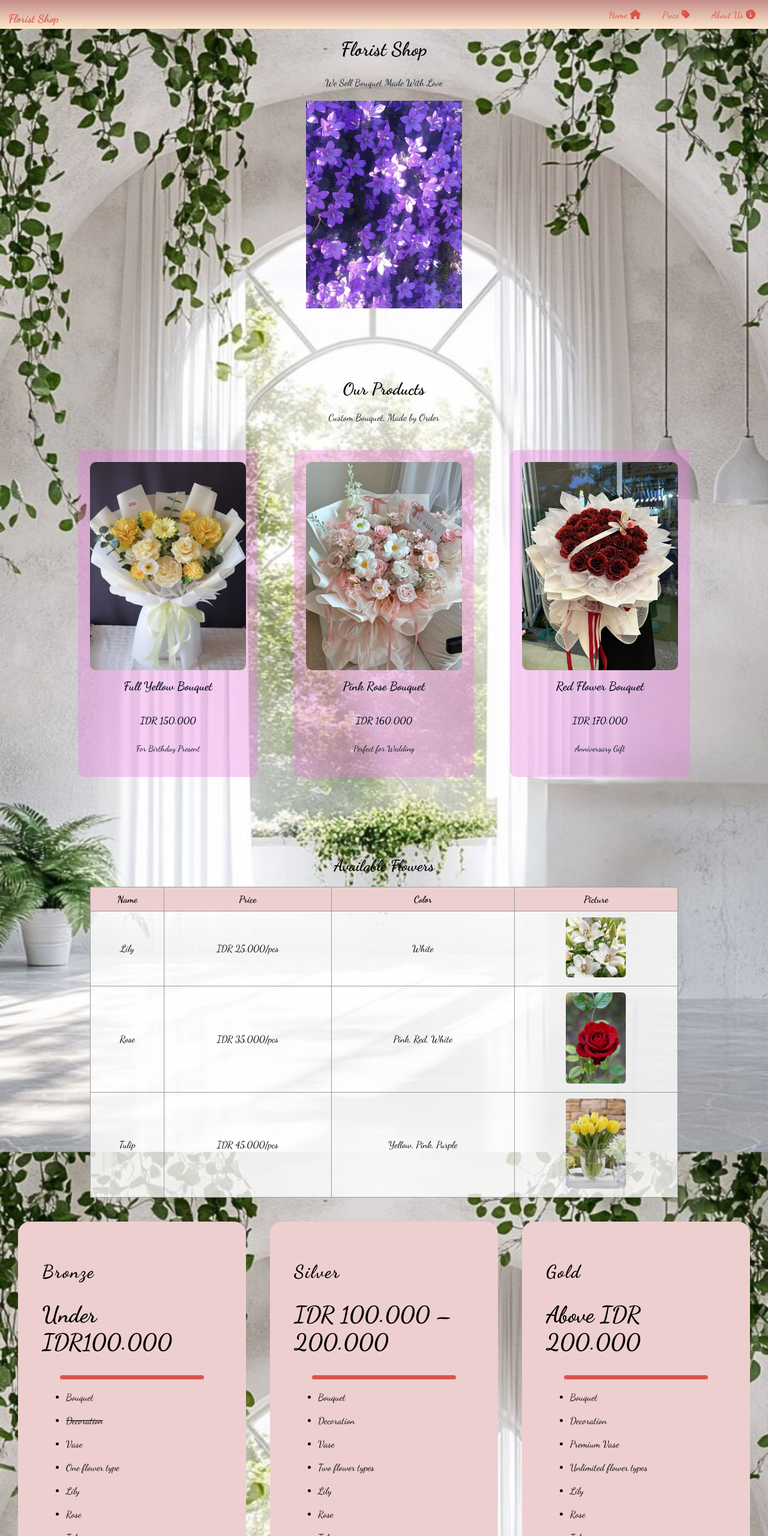
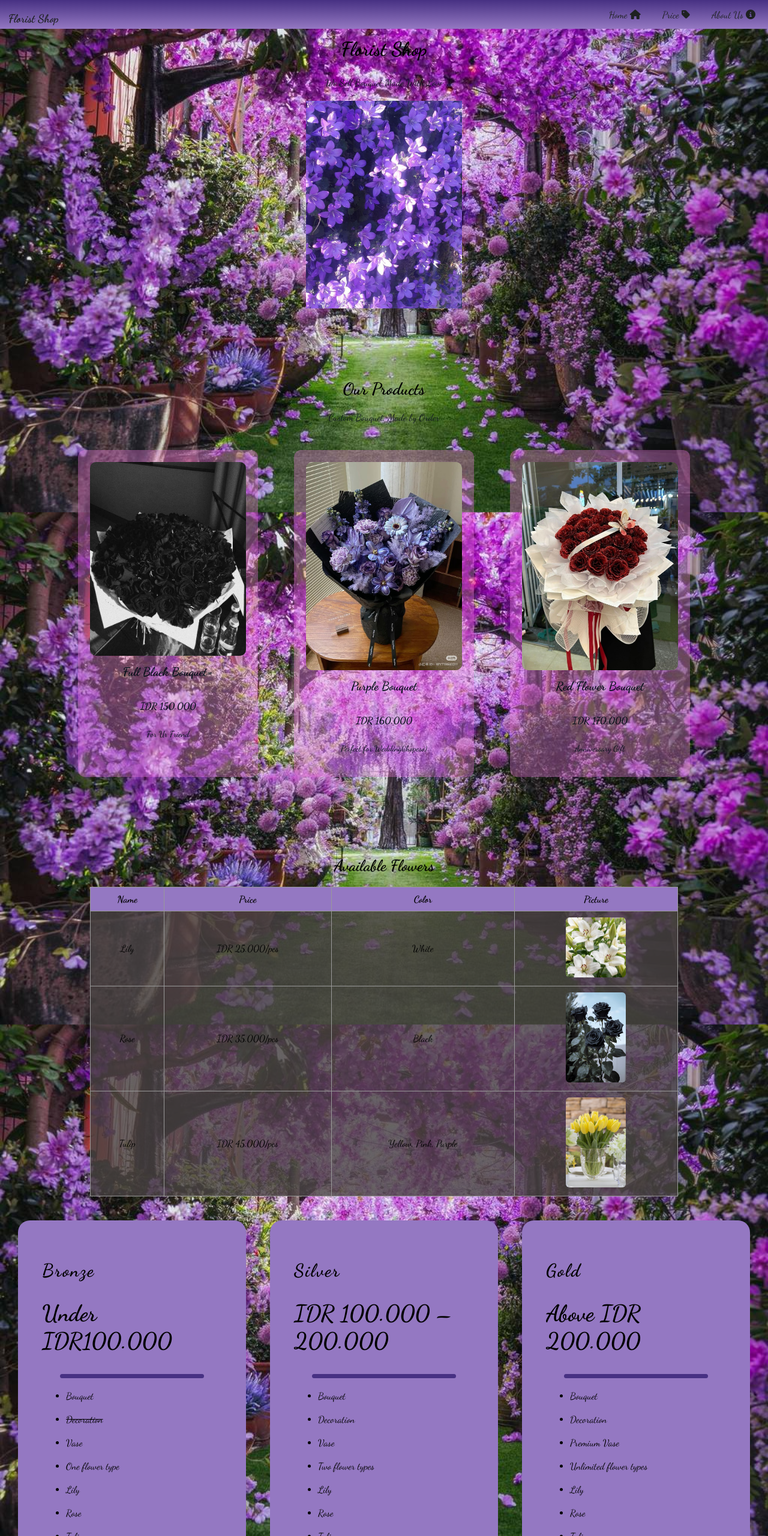
Before and after one commit to crunchymunchy-potatoe/florist-shop, a plain HTML site: page Florist(fdd)/index.html in a window 1280 px wide. Shown: the top 2560 px of the page at 60% size. Drawn offline with Linux system fonts and the light colour scheme.

Commit message:
almost done :D

```diff
--- a/Florist(fdd)/index.html
+++ b/Florist(fdd)/index.html
@@ -52,18 +52,18 @@
 
       <!-- Product 1 -->
       <div class="product-card">
-        <img src="Assets/bunga1.jpg" class="product-image" alt="Full Yellow Bouquet">
-        <h3 class="product-name">Full Yellow Bouquet</h3>
+        <img src="Asset(Dhira)/Black boquet.jpg" class="product-image" alt="Full Yellow Bouquet">
+        <h3 class="product-name">Full Black Bouquet=</h3>
         <p class="product-price">IDR 150.000</p>
-        <p class="product-desc">For Birthday Present</p>
+        <p class="product-desc">For Ur Friend</p>
       </div>
 
       <!-- Product 2 -->
       <div class="product-card">
-        <img src="Assets/bunga2.jpg" class="product-image" alt="Pink Rose Bouquet">
-        <h3 class="product-name">Pink Rose Bouquet</h3>
+        <img src="Asset(Dhira)/Purple bouqet.jpeg" class="product-image" alt="Pink Rose Bouquet">
+        <h3 class="product-name">Purple Bouquet</h3>
         <p class="product-price">IDR 160.000</p>
-        <p class="product-desc">Perfect for Wedding</p>
+        <p class="product-desc">Perfect for Wedding(ihopeso)</p>
       </div>
 
       <!-- Product 3 -->
@@ -103,8 +103,8 @@
       <tr>
         <td>Rose</td>
         <td>IDR 35.000/pcs</td>
-        <td>Pink, Red, White</td>
-        <td><img src="Assets/rose.jpg" class="table-img"></td>
+        <td>Black</td>
+        <td><img src="Asset(Dhira)/black.jpg" class="table-img"></td>
       </tr>
 
       <tr>
--- a/Florist(fdd)/styles.css
+++ b/Florist(fdd)/styles.css
@@ -1,7 +1,7 @@
 
  /* Header Title */
 .main-header {
-  background-image: linear-gradient(rgb(197, 141, 137), rgb(252, 232, 204));
+  background-image: linear-gradient(rgb(71, 49, 131) , rgb(148, 120, 194));
   position: fixed;
   top: 0;
   right: 0;
@@ -14,7 +14,7 @@
 /* Perbaikan: posisi 'position' salah tulis */
 .header-info {
   text-align: left;
-  color: rgb(219, 84, 75);
+  color: rgb(30, 33, 34);
   position: absolute;
   left: 0;
   padding: 0;
@@ -40,12 +40,12 @@ nav {
 
 nav a {
   text-decoration: none;
-  color: rgb(219, 84, 75);
+  color: rgb(30,33,34);
   padding: 15px;
 }
 
 nav a:hover {
-  background-color: burlywood;
+  background-color: rgb(67, 30, 102);
 }
 
 /* Bagian Jumbotron */
@@ -125,7 +125,7 @@ nav a:hover {
 .item {
    /* Tambahkan code di bawah ini */
    margin: 10px;
-   background-color: gainsboro;
+   background-color: rgb(71, 49, 131);
    padding: 10px;
    border-radius: 8px;
 }
@@ -158,7 +158,7 @@ h3, p {
 }
 
 body {
-   background-image: url("Assets/backdrop1.jpg");  /* lokasi file background */
+   background-image: url("Asset(Dhira)/bg3.jpg  ");  /* lokasi file background */
    background-size: cover;                  /* agar memenuhi layar */
    background-position: center;             /* posisi gambar terpusat */
    background-repeat: no-repeat;            /* agar gambar tidak diulang */
@@ -179,7 +179,7 @@ body {
     width: 80%;
     margin: 0 auto;
     border-collapse: collapse;
-    background-color: rgba(255, 255, 255, 0.8);
+    background-color: rgba(73, 67, 67, 0.8);
 }
 
 .flower-table th,
@@ -190,7 +190,7 @@ body {
 }
 
 .flower-table th {
-    background-color: #eecfcf;
+    background-color: rgb(148, 120, 194);
 }
 
 .table-img {
@@ -207,7 +207,7 @@ body {
 }
 
 .tab {
-    background-color: #eecfcf;
+    background-color: rgb(148, 120, 194);
     width: 300px;
     padding: 40px;
     margin: 20px;
@@ -238,17 +238,17 @@ h2.price {
 }
 
 hr {
-    height: 7px;
+    height:    7px;
     width: 80%;
     margin: auto;
-    background-color: rgb(219, 84, 75);
+    background-color: rgb(71, 49, 131);
     border: none;
     border-radius: 50px;
     margin-top: 20px;
 }
 
 button {
-    background-color: rgba(219, 85, 75, 0.8);
+    background-color: rgba(71, 49, 131);
     color: white;
     border: none;
     padding: 12px 20px;
@@ -261,7 +261,7 @@ button {
 
 button:hover {
     transform: scale(1.05);
-    background-color: rgb(219, 85, 75);
+    background-color: rgb(67, 30, 102);
     cursor: pointer;
 }
 
@@ -271,7 +271,7 @@ button:hover {
     justify-content: center;
     align-items: center;
     margin: 30px auto;
-    background-color: blanchedalmond;
+    background-color: rgb(148, 120, 194);
     width: 80%;
     padding: 20px;
     border-radius: 10px;
@@ -299,8 +299,7 @@ button:hover {
 
 footer {
     background-color: rgb(245, 235, 220);
-    background-image: linear-gradient(rgb(252,
-  232, 204), rgb(197, 141, 137));
+    background-image: linear-gradient(rgb(148, 120, 194),   rgb(71, 49, 131));
 }
 
 .main-footer {
@@ -325,18 +324,18 @@ footer {
 }
 
 .info-left {
-    color: rgb(219, 84, 75);
+    color: rgb(30, 33, 34);
     text-align: left;
     width: 100%;
 }
 .info-right {
-    color: rgb(219, 84, 75);
+    color: rgb(30, 33, 34);
     text-align: right;
     width: 100%;
 }
 
 .info-center {
-    color: rgb(219, 84, 75);
+    color: rgb(30, 33, 34);
     text-align: center;
     width: 100%;
     padding-top: 5px;
@@ -371,7 +370,7 @@ footer {
 .info-right i,
 .info-center i {
   margin-right: 8px;
-  color: #dd16bf; /* warna icon */
+  color: rgb(71, 49, 131); /* warna icon */
   font-size: 18px;
 }
 
```
Also changed, not shown: Florist(fdd)/Asset(Dhira)/bg3.jpg (added).
